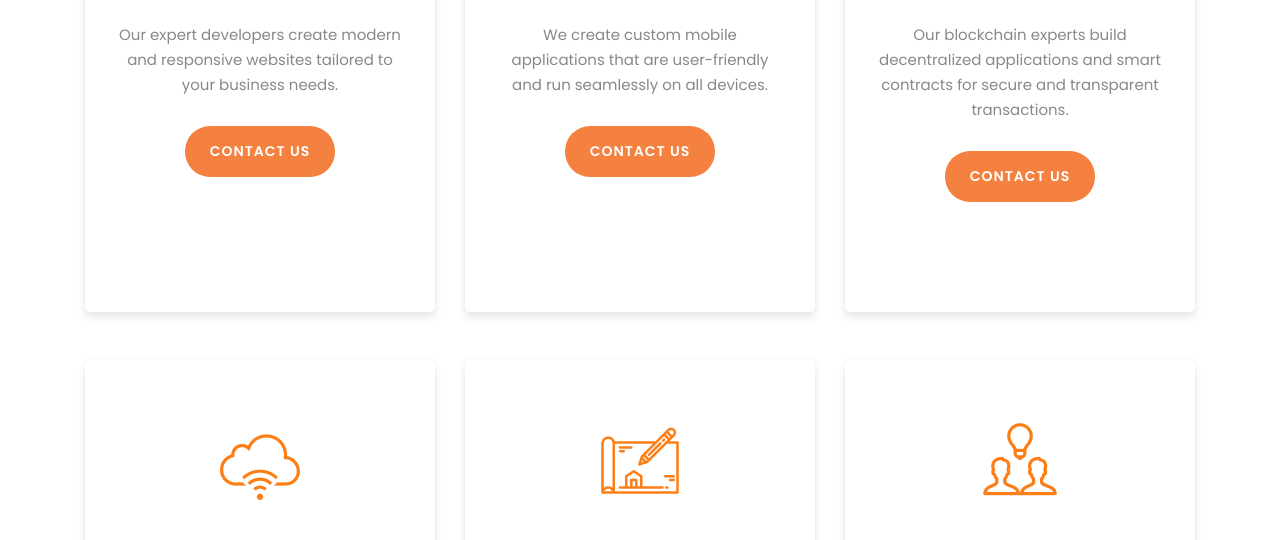
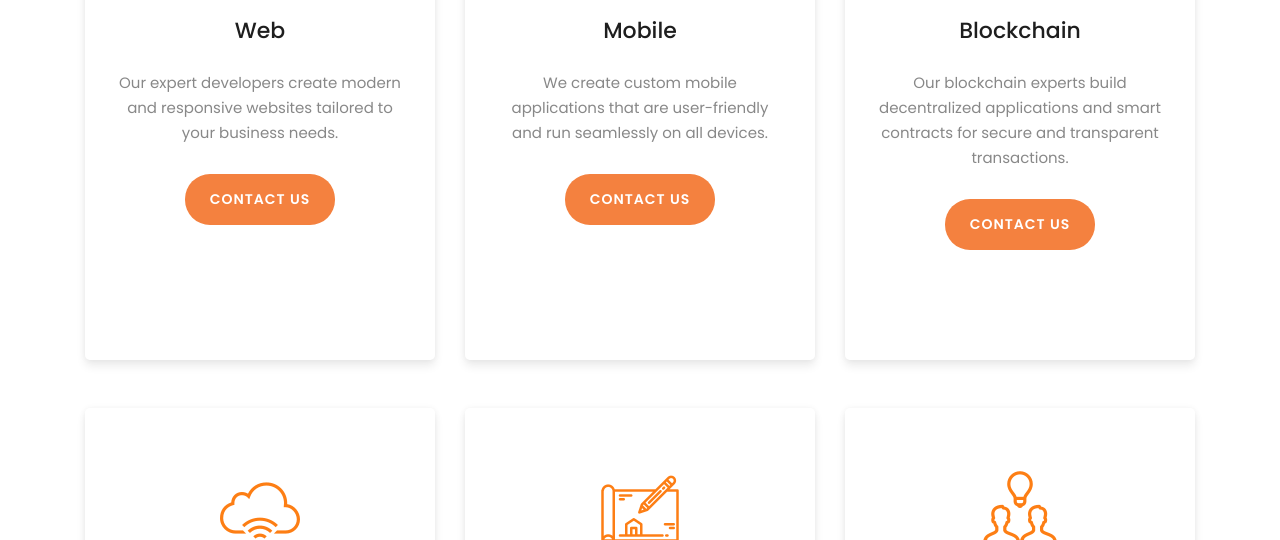
Before and after one commit to lukalazarevic123/lukalazarevic123.github.io, a plain HTML site: page index.html in a window 1280 px wide. Shown: the part 1938-2478 px from the top of the page. Drawn offline with Linux system fonts and the light colour scheme.

Commit message:
features spacing

```diff
--- a/index.html
+++ b/index.html
@@ -170,7 +170,7 @@
       <div class="container text-center">
         <div class="row">
           <div
-            class="col-lg-4 col-md-6 col-sm-12 col-xs-12"
+            class="col-lg-4 col-md-6 col-sm-12 col-xs-12 mt-5"
             data-scroll-reveal="enter left move 30px over 0.6s after 0.4s"
           >
             <div class="features-item">
@@ -186,7 +186,7 @@
             </div>
           </div>
           <div
-            class="col-lg-4 col-md-6 col-sm-12 col-xs-12"
+            class="col-lg-4 col-md-6 col-sm-12 col-xs-12 mt-5"
             data-scroll-reveal="enter bottom move 30px over 0.6s after 0.4s"
           >
             <div class="features-item">
@@ -202,7 +202,7 @@
             </div>
           </div>
           <div
-            class="col-lg-4 col-md-6 col-sm-12 col-xs-12"
+            class="col-lg-4 col-md-6 col-sm-12 col-xs-12 mt-5"
             data-scroll-reveal="enter right move 30px over 0.6s after 0.4s"
           >
             <div class="features-item">
```
